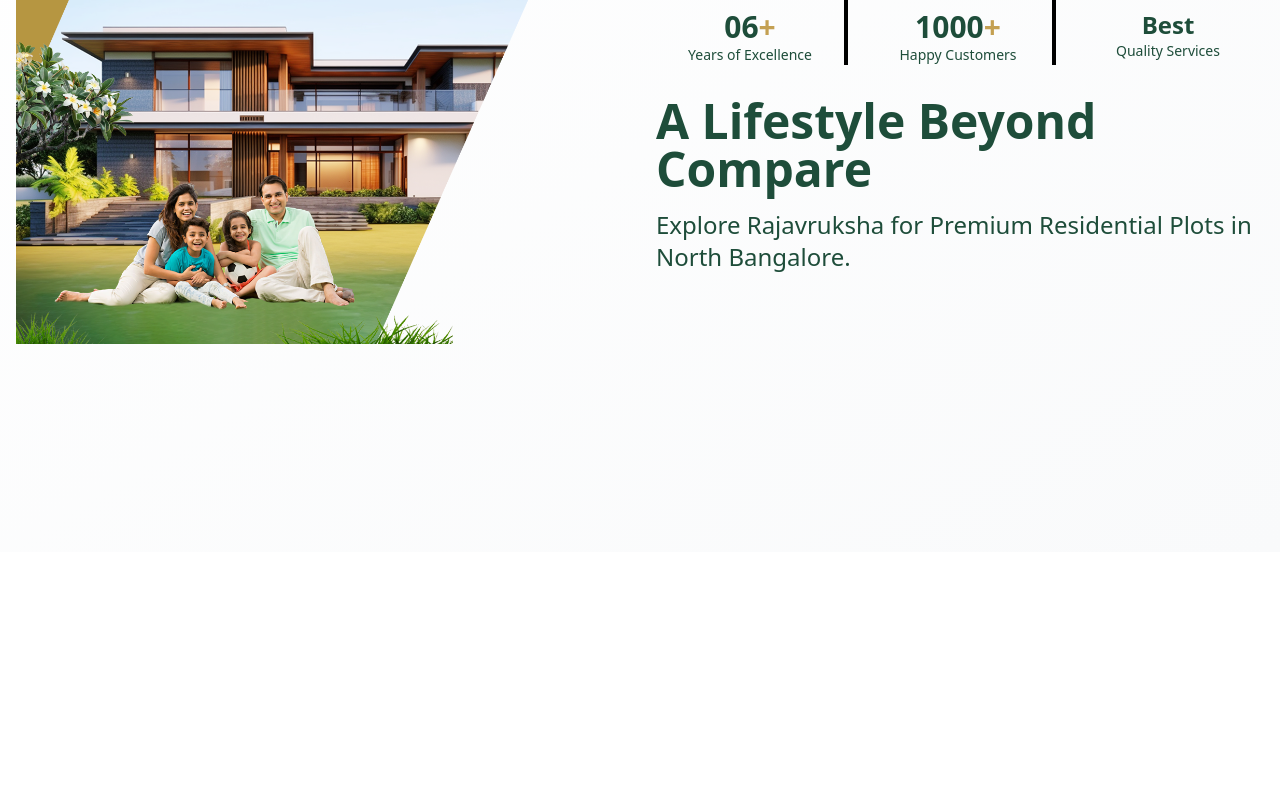
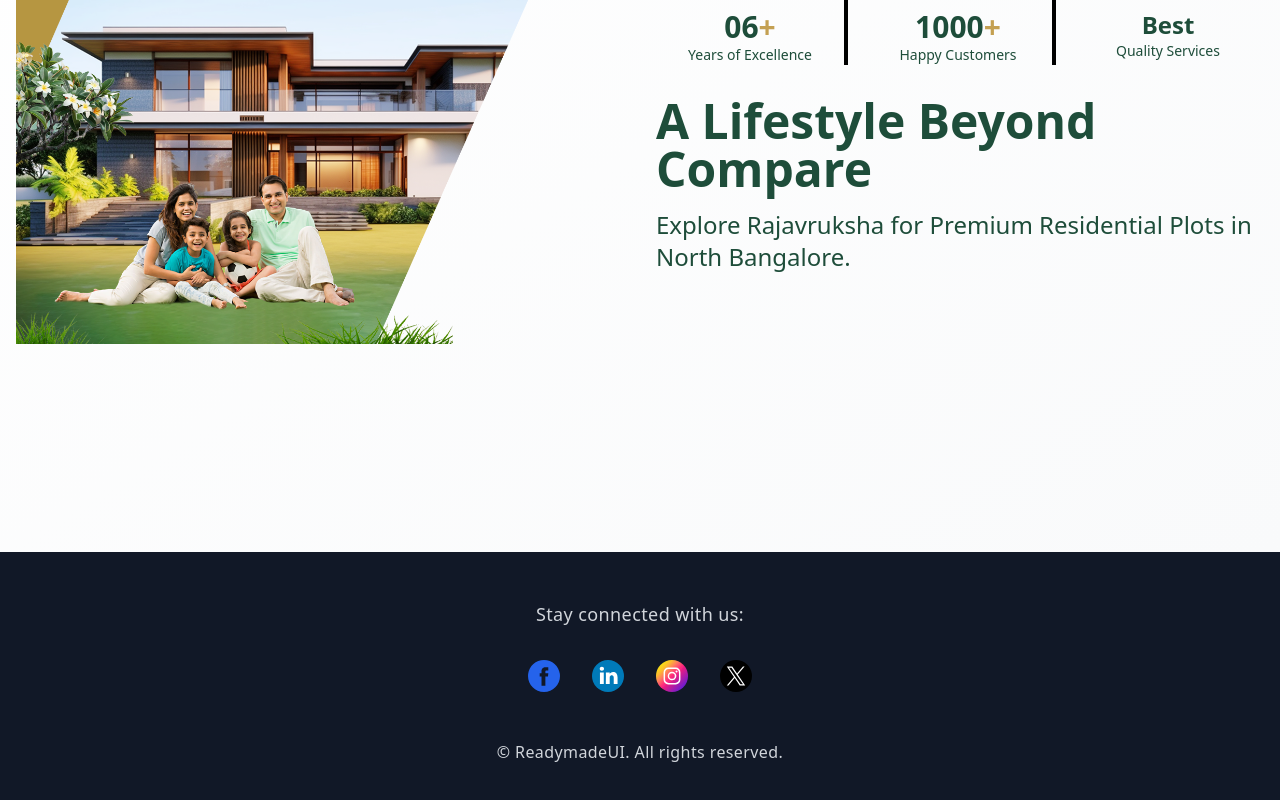
Before and after one commit to RajavrukshaGroups/Plumeria_Landing_Page, a React (Vite) app in the folder vite-project/: page / in a window 1280 px wide. Shown: the part 344-1144 px from the top of the page. Before the commit the page ends 896 px from the top, so only its background shows below. Built offline with nearby package versions, Linux system fonts and the light colour scheme.

Commit message:
added footer

```diff
--- a/vite-project/src/App.jsx
+++ b/vite-project/src/App.jsx
@@ -1,7 +1,8 @@
 import React from 'react'
 import LandingPage from './components/experience'
 import Navbar from './components/navbar'
-import Highlights from './components/highlights'
+import Footer from './components/footer'
+// import Highlights from './components/highlights'
 
 function App() {
   return (
@@ -9,7 +10,8 @@
     <div className='App'>
       <Navbar/>
       <LandingPage/>
-      {/* <Highlight/> */}
+      <Footer/>
+      {/* <Highlights/> */}
     </div>
     </>
   )
--- /dev/null
+++ b/vite-project/src/components/footer.jsx
@@ -0,0 +1,64 @@
+import React from 'react'
+
+function Footer() {
+  return (
+    <footer class="bg-gray-900 text-white py-12 px-4 font-sans tracking-wide">
+      <div class="text-center">
+        <h6 class="text-lg text-gray-300">Stay connected with us:</h6>
+
+        <ul class="flex flex-wrap justify-center gap-x-8 gap-4 mt-8 mb-12">
+          <li>
+            <a href='javascript:void(0)'>
+              <svg xmlns="http://www.w3.org/2000/svg" class="fill-blue-600 w-8 h-8" viewBox="0 0 49.652 49.652">
+                <path d="M24.826 0C11.137 0 0 11.137 0 24.826c0 13.688 11.137 24.826 24.826 24.826 13.688 0 24.826-11.138 24.826-24.826C49.652 11.137 38.516 0 24.826 0zM31 25.7h-4.039v14.396h-5.985V25.7h-2.845v-5.088h2.845v-3.291c0-2.357 1.12-6.04 6.04-6.04l4.435.017v4.939h-3.219c-.524 0-1.269.262-1.269 1.386v2.99h4.56z" data-original="#000000" />
+              </svg>
+            </a>
+          </li>
+          <li>
+            <a href='javascript:void(0)'>
+              <svg xmlns="http://www.w3.org/2000/svg" class="w-8 h-8" viewBox="0 0 112.196 112.196">
+                <circle cx="56.098" cy="56.097" r="56.098" fill="#007ab9" data-original="#007ab9" />
+                <path fill="#fff" d="M89.616 60.611v23.128H76.207V62.161c0-5.418-1.936-9.118-6.791-9.118-3.705 0-5.906 2.491-6.878 4.903-.353.862-.444 2.059-.444 3.268v22.524h-13.41s.18-36.546 0-40.329h13.411v5.715c-.027.045-.065.089-.089.132h.089v-.132c1.782-2.742 4.96-6.662 12.085-6.662 8.822 0 15.436 5.764 15.436 18.149zm-54.96-36.642c-4.587 0-7.588 3.011-7.588 6.967 0 3.872 2.914 6.97 7.412 6.97h.087c4.677 0 7.585-3.098 7.585-6.97-.089-3.956-2.908-6.967-7.496-6.967zm-6.791 59.77H41.27v-40.33H27.865v40.33z" data-original="#f1f2f2" />
+              </svg>
+            </a>
+          </li>
+          <li>
+            <a href='javascript:void(0)'>
+              <svg xmlns="http://www.w3.org/2000/svg" class="w-8 h-8" viewBox="0 0 152 152">
+                <linearGradient id="a" x1="22.26" x2="129.74" y1="22.26" y2="129.74" gradientUnits="userSpaceOnUse">
+                  <stop offset="0" stop-color="#fae100" />
+                  <stop offset=".15" stop-color="#fcb720" />
+                  <stop offset=".3" stop-color="#ff7950" />
+                  <stop offset=".5" stop-color="#ff1c74" />
+                  <stop offset="1" stop-color="#6c1cd1" />
+                </linearGradient>
+                <g data-name="Layer 2">
+                  <g data-name="03.Instagram">
+                    <rect width="152" height="152" fill="url(#a)" data-original="url(#a)" rx="76" />
+                    <g fill="#fff">
+                      <path fill="#ffffff10" d="M133.2 26c-11.08 20.34-26.75 41.32-46.33 60.9S46.31 122.12 26 133.2q-1.91-1.66-3.71-3.46A76 76 0 1 1 129.74 22.26q1.8 1.8 3.46 3.74z" data-original="#ffffff10" />
+                      <path d="M94 36H58a22 22 0 0 0-22 22v36a22 22 0 0 0 22 22h36a22 22 0 0 0 22-22V58a22 22 0 0 0-22-22zm15 54.84A18.16 18.16 0 0 1 90.84 109H61.16A18.16 18.16 0 0 1 43 90.84V61.16A18.16 18.16 0 0 1 61.16 43h29.68A18.16 18.16 0 0 1 109 61.16z" data-original="#ffffff" />
+                      <path d="m90.59 61.56-.19-.19-.16-.16A20.16 20.16 0 0 0 76 55.33 20.52 20.52 0 0 0 55.62 76a20.75 20.75 0 0 0 6 14.61 20.19 20.19 0 0 0 14.42 6 20.73 20.73 0 0 0 14.55-35.05zM76 89.56A13.56 13.56 0 1 1 89.37 76 13.46 13.46 0 0 1 76 89.56zm26.43-35.18a4.88 4.88 0 0 1-4.85 4.92 4.81 4.81 0 0 1-3.42-1.43 4.93 4.93 0 0 1 3.43-8.39 4.82 4.82 0 0 1 3.09 1.12l.1.1a3.05 3.05 0 0 1 .44.44l.11.12a4.92 4.92 0 0 1 1.1 3.12z" data-original="#ffffff" />
+                    </g>
+                  </g>
+                </g>
+              </svg>
+            </a>
+          </li>
+          <li>
+            <a href='javascript:void(0)'>
+              <svg xmlns="http://www.w3.org/2000/svg" class="w-8 h-8" viewBox="0 0 1227 1227">
+                <path d="M613.5 0C274.685 0 0 274.685 0 613.5S274.685 1227 613.5 1227 1227 952.315 1227 613.5 952.315 0 613.5 0z" data-original="#000000" />
+                <path fill="#fff" d="m680.617 557.98 262.632-305.288h-62.235L652.97 517.77 470.833 252.692H260.759l275.427 400.844-275.427 320.142h62.239l240.82-279.931 192.35 279.931h210.074L680.601 557.98zM345.423 299.545h95.595l440.024 629.411h-95.595z" data-original="#ffffff" />
+              </svg>
+            </a>
+          </li>
+        </ul>
+
+        <p class="text-base text-gray-300">© ReadymadeUI. All rights reserved.</p>
+      </div>
+    </footer>
+  )
+}
+
+export default Footer
--- a/vite-project/src/components/highlights.jsx
+++ b/vite-project/src/components/highlights.jsx
@@ -60,7 +60,7 @@
     <div className="p-8 bg-white bg-[url('https://hebbkx1anhila5yf.public.blob.vercel-storage.com/image-q7TwiRVZfA3W7dr0dHJtVBseo2ehxF.png')] bg-cover">
       <h2 className="text-center text-4xl font-bold mb-12">
         <span className="text-[#C5A572]">OTHER </span>
-        <span className="text-[#1B4D3E]">KEY HIGHLIGHTS</span>
+        {/* <span className="text-[#1B4D3E]">KEY HIGHLIGHTS</span> */}
       </h2>
 
       <div className="grid md:grid-cols-2 lg:grid-cols-4 gap-6">
```
